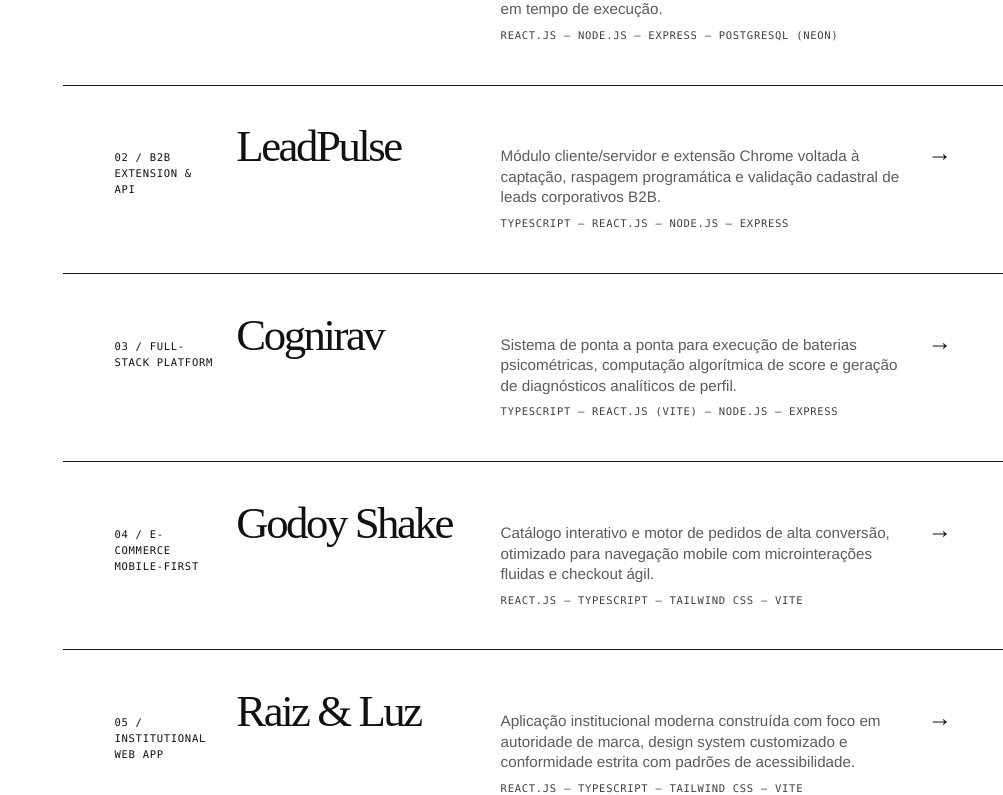
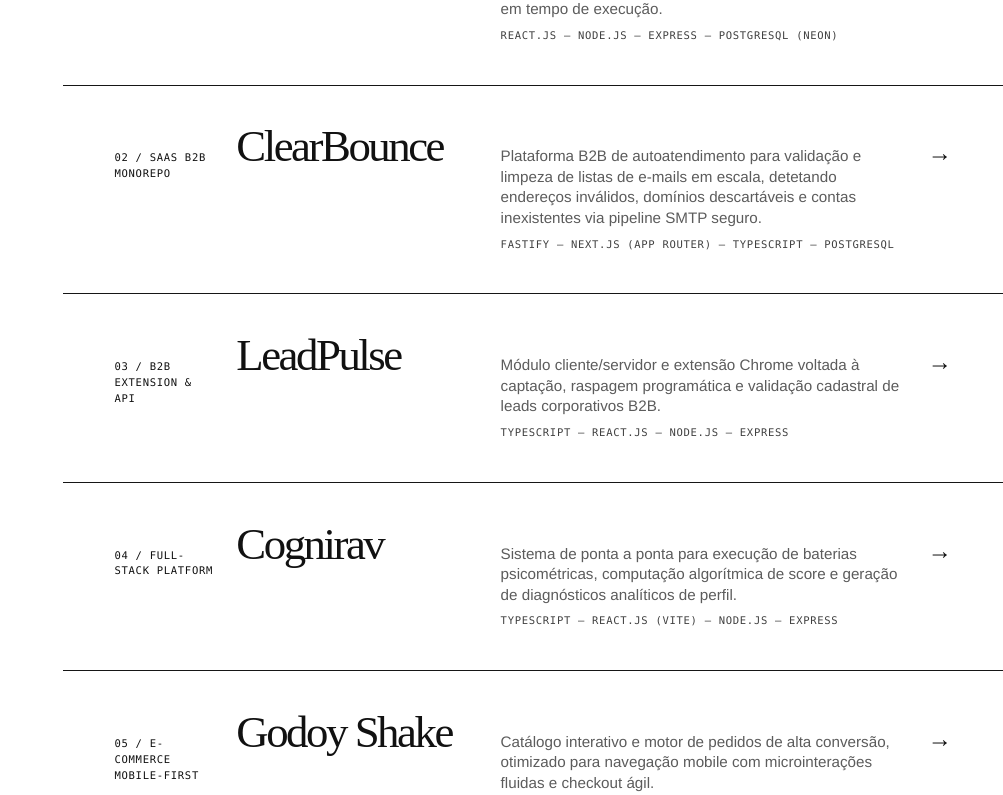
Before and after one commit to tiagodearaujo13-lab/Portfolio, a Next.js app: page / in a window 1280 px wide. Shown: the part 2533-3328 px from the top of the page, without its empty margins (277-1280 px from the left). Built offline with nearby package versions, Linux system fonts and the light colour scheme.

Commit message:
feat(projects): adicionar ClearBounce à secção Projetos & Produtos
SaaS B2B de validação e limpeza de listas de e-mails (monorepo
Fastify + Next.js) com pipeline SMTP seguro, BullMQ e Stripe.

🤖 Generated with Codebuff
Co-Authored-By: Codebuff <noreply@codebuff.com>

```diff
--- a/data/projects.ts
+++ b/data/projects.ts
@@ -43,6 +43,48 @@ export const projects: Project[] = [
     links: {
       live: 'https://docfacil.pt',
       github: 'https://github.com/tiagodearaujo13-lab',
+    },
+  },
+  {
+    id: 'clearbounce',
+    title: 'ClearBounce',
+    status: 'development',
+    statusLabel: 'SaaS B2B Monorepo',
+    featured: false,
+    users: 'Validação SMTP de Listas em Escala',
+    role: 'Fundador & Lead Full-Stack Engineer',
+    impact: 'Pipeline SMTP Seguro & Billing Transacional',
+    description:
+      'Plataforma B2B de autoatendimento para validação e limpeza de listas de e-mails em escala, detetando endereços inválidos, domínios descartáveis e contas inexistentes via pipeline SMTP seguro.',
+    fullDescription:
+      'Monorepo de alta coesão estruturado em server/ (API Fastify com validação SMTP, filas BullMQ e billing) e web/ (self-service em Next.js App Router). Segurança orientada a OWASP Top 10: bloqueio SSRF antes de qualquer conexão SMTP, rate limiting em dupla camada, API Keys com hashing SHA-256 e webhooks Stripe com validação criptográfica.',
+    longDescription:
+      'Monorepo de alta coesão estruturado em server/ (API Fastify com validação SMTP, filas BullMQ e billing) e web/ (self-service em Next.js App Router). Segurança orientada a OWASP Top 10: bloqueio SSRF antes de qualquer conexão SMTP, rate limiting em dupla camada, API Keys com hashing SHA-256 e webhooks Stripe com validação criptográfica.',
+    highlight:
+      'Pipeline de verificação SMTP com proteção SSRF (IPs privados e loopback bloqueados) e processamento assíncrono de listas via filas BullMQ em Redis.',
+    techStack: [
+      'Fastify',
+      'Next.js (App Router)',
+      'TypeScript',
+      'PostgreSQL',
+      'Redis & BullMQ',
+      'Stripe Billing',
+      'JWT Authentication',
+      'Vitest & Playwright',
+    ],
+    stack: [
+      'Fastify',
+      'Next.js (App Router)',
+      'TypeScript',
+      'PostgreSQL',
+      'Redis & BullMQ',
+      'Stripe Billing',
+      'JWT Authentication',
+      'Vitest & Playwright',
+    ],
+    githubUrl: 'https://github.com/tiagodearaujo13-lab/ClearBounce',
+    links: {
+      github: 'https://github.com/tiagodearaujo13-lab/ClearBounce',
     },
   },
   {
```
